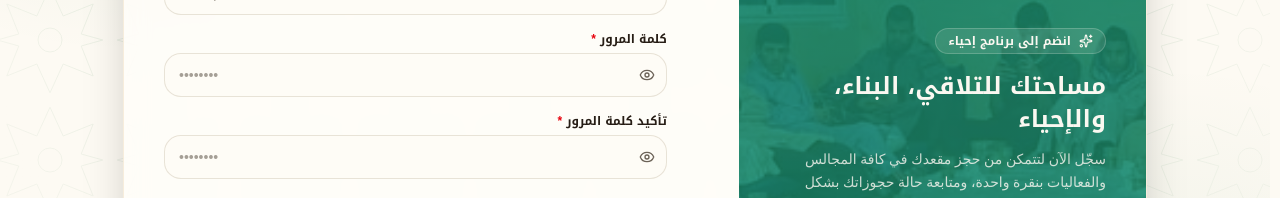
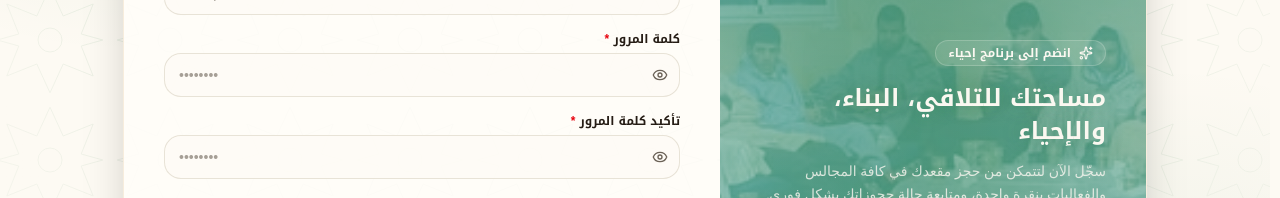
Before and after one commit to Abdellah-mouida/Ihya-iacsas, a Next.js app: page /signup in a window 1280 px wide. Shown: the part 380-578 px from the top of the page. Built offline with nearby package versions, Linux system fonts and the light colour scheme; no server answers; the database is empty.

Commit message:
perf(auth): lighten forms and side panels [06-T7]

```diff
--- /dev/null
+++ b/src/components/auth/auth-visuals.module.css
@@ -0,0 +1,11 @@
+.sideHeading {
+  text-shadow: 0 0 1.25rem color-mix(in oklch, var(--main) 32%, transparent);
+}
+
+.sideGlow {
+  background-image: radial-gradient(
+    ellipse at 50% 46%,
+    color-mix(in oklch, var(--main) 18%, transparent),
+    transparent 72%
+  );
+}
--- a/src/components/auth/forgot-password-view.tsx
+++ b/src/components/auth/forgot-password-view.tsx
@@ -15,6 +15,7 @@ import {
 import { useLocale } from "@/i18n/locale-provider";
 import { toast } from "@/lib/toast";
 import { requestPasswordReset } from "@/app/actions/auth";
+import styles from "./auth-visuals.module.css";
 
 export function ForgotPasswordView() {
   const { t, locale, dir } = useLocale();
@@ -61,24 +62,25 @@ export function ForgotPasswordView() {
       className="relative min-h-[calc(100vh-5rem)] flex items-stretch justify-center p-4 sm:p-6 lg:p-8"
       dir={dir}
     >
-      <div className="w-full max-w-5xl my-auto grid grid-cols-1 lg:grid-cols-12 rounded-3xl overflow-hidden border border-brass/20 bg-card/60 backdrop-blur-2xl shadow-2xl">
+      <div className="w-full max-w-5xl my-auto grid grid-cols-1 lg:grid-cols-12 rounded-3xl overflow-hidden border border-brass/20 bg-card/90 shadow-2xl">
         {/* Left/Right Branding Banner (Desktop) */}
-        <div className="relative hidden lg:flex lg:col-span-5 flex-col justify-between p-10 overflow-hidden bg-primary/70 text-primary-foreground border-e border-brass/20">
+        <div className="relative hidden lg:flex lg:col-span-5 flex-col justify-between p-10 overflow-hidden bg-primary/40 text-primary-foreground border-e border-brass/20">
           <Image
             src="/images/gathering.jpg"
             alt="Ihyaa Program"
             fill
+            sizes="(max-width: 1024px) 100vw, 42vw"
             className="object-cover opacity-40 mix-blend-overlay"
-            priority
           />
-          <div className="absolute inset-0 bg-gradient-to-br from-primary/75 via-primary/50 to-primary/70" />
+          <div className="absolute inset-0 bg-gradient-to-br from-primary/55 via-primary/20 to-primary/45" />
+          <div className={`absolute inset-0 pointer-events-none ${styles.sideGlow}`} />
 
           <div className="relative z-10 space-y-4">
             <div className="inline-flex items-center gap-2 px-3 py-1.5 rounded-full border border-primary-foreground/20 bg-primary-foreground/10 text-xs font-semibold text-primary-foreground backdrop-blur-md">
               <Sparkles className="size-3.5" />
               <span>{isAr ? "استعادة الوصول إلى الحساب" : "Account Recovery"}</span>
             </div>
-            <h2 className="font-heading text-2xl xl:text-3xl font-bold text-primary-foreground leading-tight">
+            <h2 className={`${styles.sideHeading} font-heading text-2xl xl:text-3xl font-bold text-primary-foreground leading-tight`}>
               {isAr ? "برنامج إحياء" : "Ihyaa Program"}
             </h2>
             <p className="text-sm text-primary-foreground/80 leading-relaxed">
--- a/src/components/auth/login-view.tsx
+++ b/src/components/auth/login-view.tsx
@@ -19,6 +19,7 @@ import { useLocale } from "@/i18n/locale-provider";
 import { toast } from "@/lib/toast";
 import { resendAccountVerificationOtp } from "@/app/actions/auth";
 import { GoogleIcon } from "./signup-view";
+import styles from "./auth-visuals.module.css";
 
 function sanitizeCallbackUrl(url: string | null): string {
   if (!url) return "/profile";
@@ -211,20 +212,20 @@ export function LoginView() {
     <div
       dir={dir}
       data-testid="login-view"
-      className="w-full max-w-5xl mx-auto rounded-3xl border border-brass/15 bg-card/60 backdrop-blur-2xl shadow-2xl overflow-hidden grid grid-cols-1 lg:grid-cols-12 min-h-[560px]"
+      className="w-full max-w-5xl mx-auto rounded-3xl border border-brass/15 bg-card/90 shadow-2xl overflow-hidden grid grid-cols-1 lg:grid-cols-12 min-h-[560px]"
     >
       {/* Visual Side Banner (Desktop Only) */}
-      <div className="hidden lg:col-span-5 lg:flex flex-col justify-between relative p-10 overflow-hidden bg-primary/70 text-primary-foreground">
+      <div className="hidden lg:col-span-5 lg:flex flex-col justify-between relative p-10 overflow-hidden bg-primary/40 text-primary-foreground">
         <Image
           src="/images/gathering.jpg"
           alt="Ihyaa Program"
           fill
           sizes="(max-width: 1024px) 100vw, 42vw"
           quality={90}
-          priority
           className="object-cover opacity-40 mix-blend-overlay"
         />
-        <div className="absolute inset-0 bg-gradient-to-br from-primary/75 via-primary/50 to-primary/70" />
+        <div className="absolute inset-0 bg-gradient-to-br from-primary/55 via-primary/20 to-primary/45" />
+        <div className={`absolute inset-0 pointer-events-none ${styles.sideGlow}`} />
 
         <div className="relative z-10 flex items-center gap-3">
           <div className="size-11 rounded-full bg-primary-foreground/10 backdrop-blur-md border border-primary-foreground/20 flex items-center justify-center p-1.5 shadow-inner">
@@ -251,7 +252,7 @@ export function LoginView() {
             <Sparkles className="size-3.5" />
             <span>{isAr ? "مرحباً بعودتك" : "Welcome Back"}</span>
           </div>
-          <h3 className="font-heading text-2xl font-bold text-primary-foreground leading-relaxed mb-3">
+          <h3 className={`${styles.sideHeading} font-heading text-2xl font-bold text-primary-foreground leading-relaxed mb-3`}>
             {isAr
               ? "متابعة الفعاليات، إدارة الحجوزات، والتواصل مع أعضاء البرنامج"
               : "Track events, manage bookings, and stay connected with program members"}
@@ -407,7 +408,7 @@ export function LoginView() {
               value={email}
               onChange={(e) => setEmail(e.target.value)}
               placeholder={t("auth.emailPlaceholder")}
-              className="w-full h-11 px-3.5 rounded-2xl border border-input bg-background/80 focus:bg-background text-foreground text-xs sm:text-sm focus:outline-none focus:ring-2 focus:ring-primary/20 focus:border-primary transition-all duration-200 shadow-sm"
+              className="w-full h-11 px-3.5 rounded-2xl border border-input bg-background/80 focus:bg-background text-foreground text-xs sm:text-sm focus:outline-none focus:ring-2 focus:ring-primary/20 focus:border-primary transition-colors duration-200 shadow-sm"
             />
           </div>
 
@@ -439,7 +440,7 @@ export function LoginView() {
                 value={password}
                 onChange={(e) => setPassword(e.target.value)}
                 placeholder={t("auth.passwordPlaceholder")}
-                className="w-full h-11 ps-3.5 pe-11 text-start rounded-2xl border border-input bg-background/80 focus:bg-background text-foreground text-xs sm:text-sm focus:outline-none focus:ring-2 focus:ring-primary/20 focus:border-primary transition-all duration-200 shadow-sm"
+                className="w-full h-11 ps-3.5 pe-11 text-start rounded-2xl border border-input bg-background/80 focus:bg-background text-foreground text-xs sm:text-sm focus:outline-none focus:ring-2 focus:ring-primary/20 focus:border-primary transition-colors duration-200 shadow-sm"
               />
               <button
                 type="button"
--- a/src/components/auth/signup-view.tsx
+++ b/src/components/auth/signup-view.tsx
@@ -19,6 +19,7 @@ import { useLocale } from "@/i18n/locale-provider";
 import { toast } from "@/lib/toast";
 import { validatePasswordStrength } from "@/lib/password";
 import { signUpWithCredentials } from "@/app/actions/auth";
+import styles from "./auth-visuals.module.css";
 
 
 type SignupTranslate = ReturnType<typeof useLocale>["t"];
@@ -56,7 +57,7 @@ function SignupPasswordFields({
             value={password}
             onChange={(e) => setPassword(e.target.value)}
             placeholder={t("auth.passwordPlaceholder")}
-            className="w-full h-11 ps-3.5 pe-11 text-start rounded-xl border border-border/70 bg-background/60 focus:bg-background text-sm text-foreground placeholder:text-muted-foreground/60 focus:outline-none focus:ring-2 focus:ring-primary/40 focus:border-primary transition-all"
+            className="w-full h-11 ps-3.5 pe-11 text-start rounded-xl border border-border/70 bg-background/60 focus:bg-background text-sm text-foreground placeholder:text-muted-foreground/60 focus:outline-none focus:ring-2 focus:ring-primary/40 focus:border-primary transition-colors"
             disabled={disabled}
           />
           <button
@@ -166,10 +167,10 @@ export function SignUpView() {
       {/* Container with max width */}
       <div
         data-testid="signup-view"
-        className="relative z-10 w-full max-w-5xl grid grid-cols-1 lg:grid-cols-12 gap-8 items-stretch rounded-3xl border border-brass/15 bg-card/75 dark:bg-card/60 backdrop-blur-md shadow-2xl overflow-hidden"
+        className="relative z-10 w-full max-w-5xl grid grid-cols-1 lg:grid-cols-12 items-stretch rounded-3xl border border-brass/15 bg-card/90 shadow-2xl overflow-hidden"
       >
         {/* Visual / Branding Panel (Desktop Only) */}
-        <div className="hidden lg:flex lg:col-span-5 relative flex-col justify-between p-10 text-primary-foreground overflow-hidden bg-primary/70">
+        <div className="hidden lg:flex lg:col-span-5 relative flex-col justify-between p-10 text-primary-foreground overflow-hidden bg-primary/40">
           <Image
             src="/images/gathering.jpg"
             alt="Ihyaa Gathering"
@@ -177,9 +178,9 @@ export function SignUpView() {
             sizes="(max-width: 1024px) 100vw, 42vw"
             quality={90}
             className="object-cover mix-blend-overlay opacity-40 select-none pointer-events-none"
-            priority
           />
-          <div className="absolute inset-0 bg-gradient-to-b from-primary/75 via-primary/50 to-primary/70" />
+          <div className="absolute inset-0 bg-gradient-to-b from-primary/55 via-primary/20 to-primary/45" />
+          <div className={`absolute inset-0 pointer-events-none ${styles.sideGlow}`} />
 
           {/* Top Brand */}
           <div className="relative z-10">
@@ -212,7 +213,7 @@ export function SignUpView() {
               <Sparkles className="size-3.5" />
               <span>{isAr ? "انضم إلى برنامج إحياء" : "Join Ihyaa Program"}</span>
             </div>
-            <h2 className="font-heading text-2xl font-bold text-primary-foreground leading-snug mb-3">
+            <h2 className={`${styles.sideHeading} font-heading text-2xl font-bold text-primary-foreground leading-snug mb-3`}>
               {isAr
                 ? "مساحتك للتلاقي، البناء، والإحياء"
                 : "Your space for connection, growth, and revival"}
@@ -396,7 +397,7 @@ function SignUpFormPanel() {
                 type="text"
                 required
                 placeholder={t("auth.fullNamePlaceholder")}
-                className="w-full h-11 px-3.5 rounded-xl border border-border/70 bg-background/60 focus:bg-background text-sm text-foreground placeholder:text-muted-foreground/60 focus:outline-none focus:ring-2 focus:ring-primary/40 focus:border-primary transition-all"
+                className="w-full h-11 px-3.5 rounded-xl border border-border/70 bg-background/60 focus:bg-background text-sm text-foreground placeholder:text-muted-foreground/60 focus:outline-none focus:ring-2 focus:ring-primary/40 focus:border-primary transition-colors"
                 disabled={isPending}
               />
             </div>
```
Also changed, not shown: 2 other files (tests, documents, lock files or other folders).
